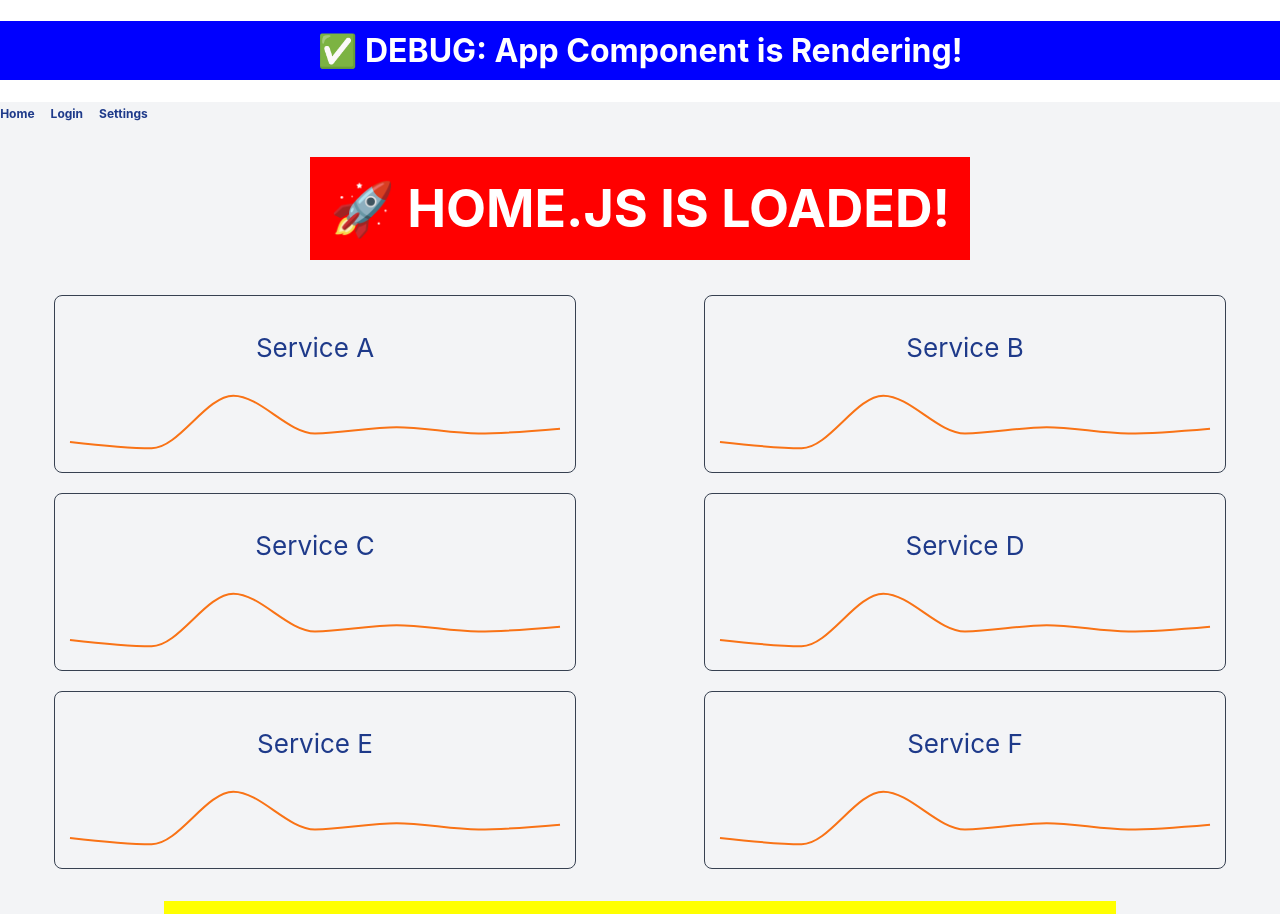
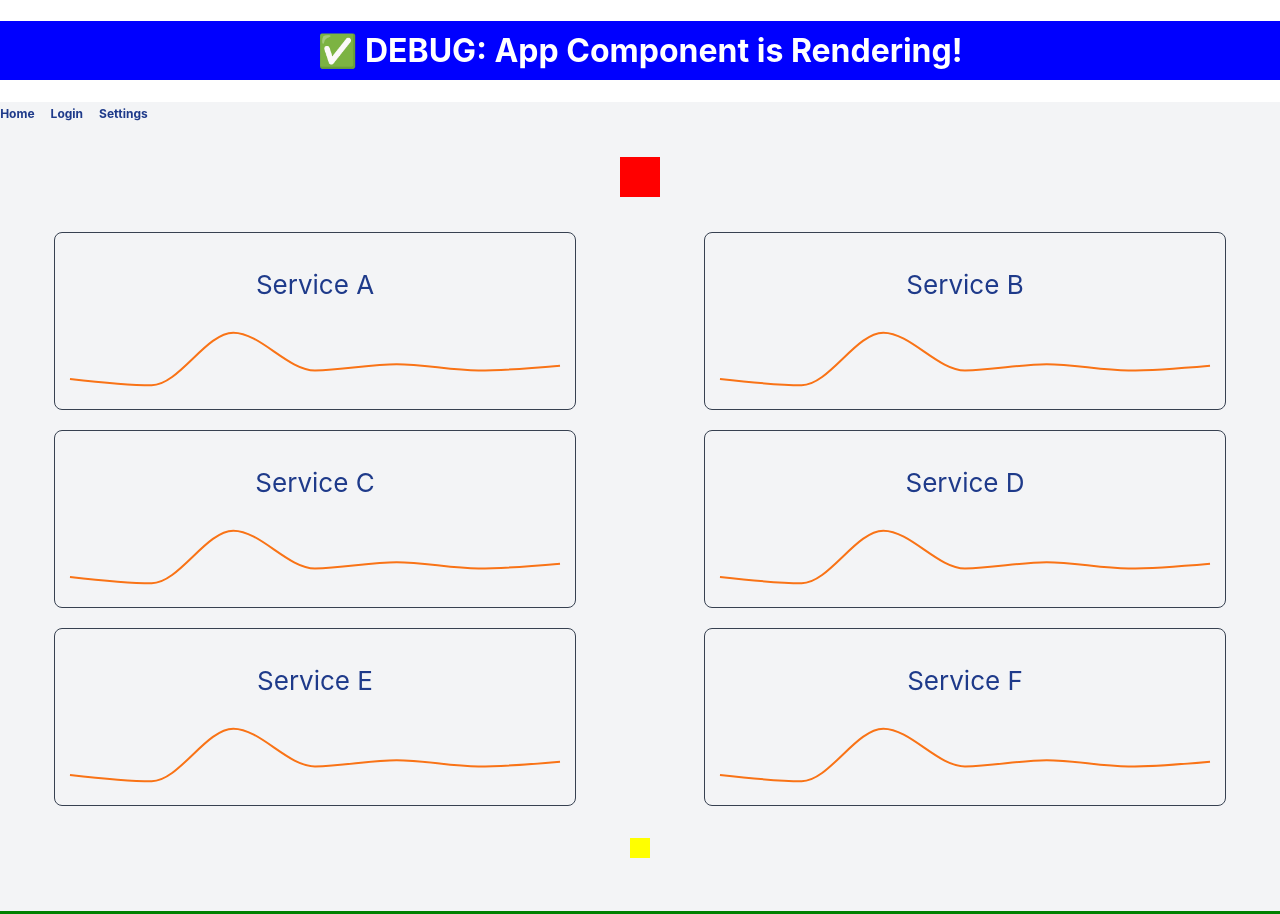
Before and after one commit to satvik1301/CrisisConnect, a React (Create React App) app in the folder Frontend/: page / in a window 1280 px wide. Shown: the top 914 px of the page. Built offline with nearby package versions, Linux system fonts and the light colour scheme; no server answers.

Commit message:
I didn't breAK THIS

```diff
--- a/Frontend/src/Home.js
+++ b/Frontend/src/Home.js
@@ -61,9 +61,7 @@ const Home = () => {
         <div className="App">
             <header className="App-header">
 
-                    {/* 🚨 FORCE VISIBLE DEBUGGING ELEMENTS */}
                     <h1 style={{ background: "red", color: "white", padding: "20px" }}>
-                        🚀 HOME.JS IS LOADED!
                     </h1>
 
                     <div className="Chart-grid">
@@ -77,9 +75,7 @@ const Home = () => {
                         ))}
                     </div>
 
-                    {/* 🚨 Debugging Section */}
                     <h2 style={{ background: "yellow", color: "black", padding: "10px" }}>
-                        🛠 DEBUG: Checking Email Alert Section Visibility
                     </h2>
 
                     <div style={{
@@ -132,9 +128,8 @@ const Home = () => {
                                 <br/>
                                 <button>submit</button>
                             </section>
+
                         </div>
-
-
 
                     </div>
                 </div>
```
